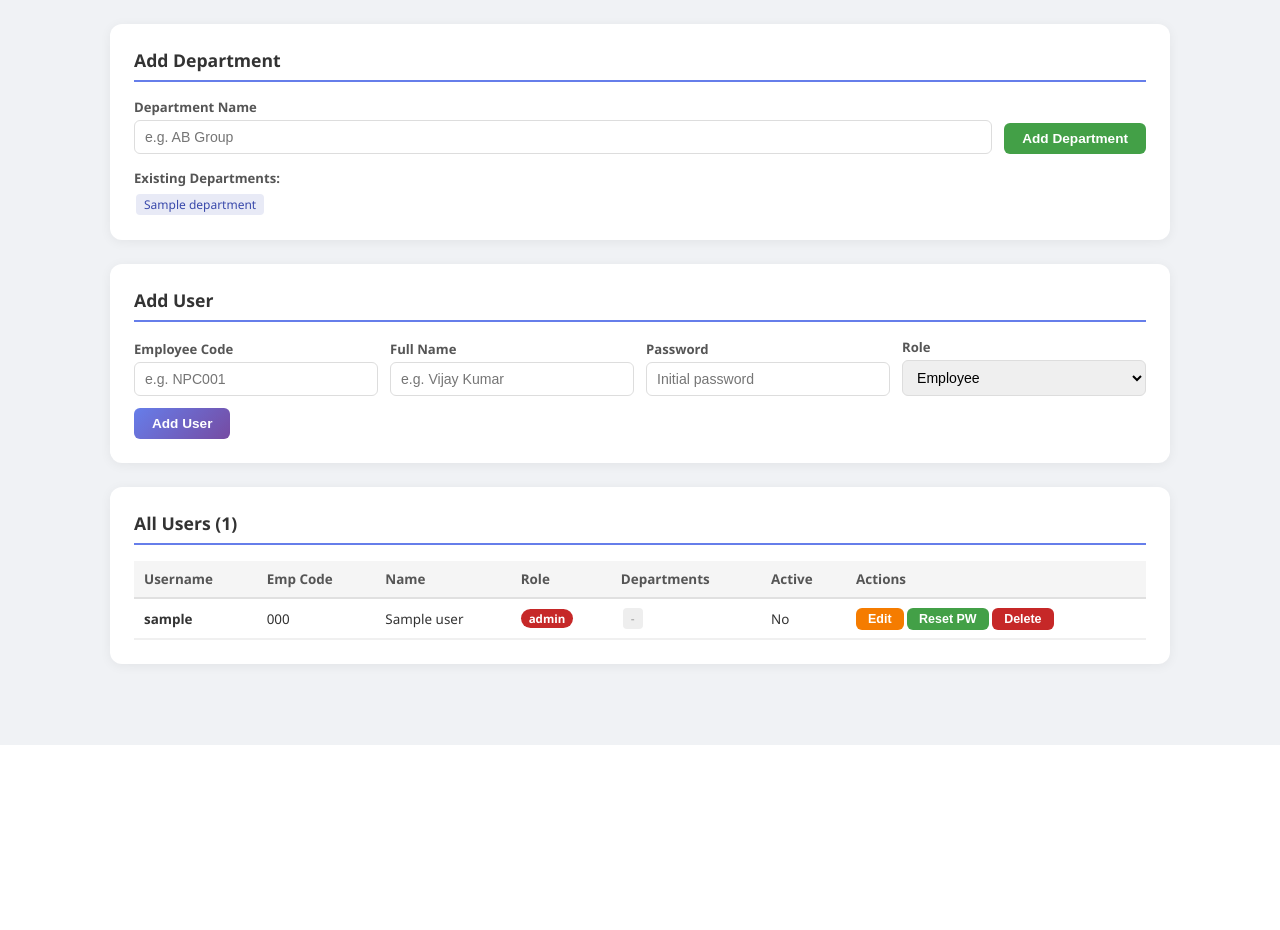
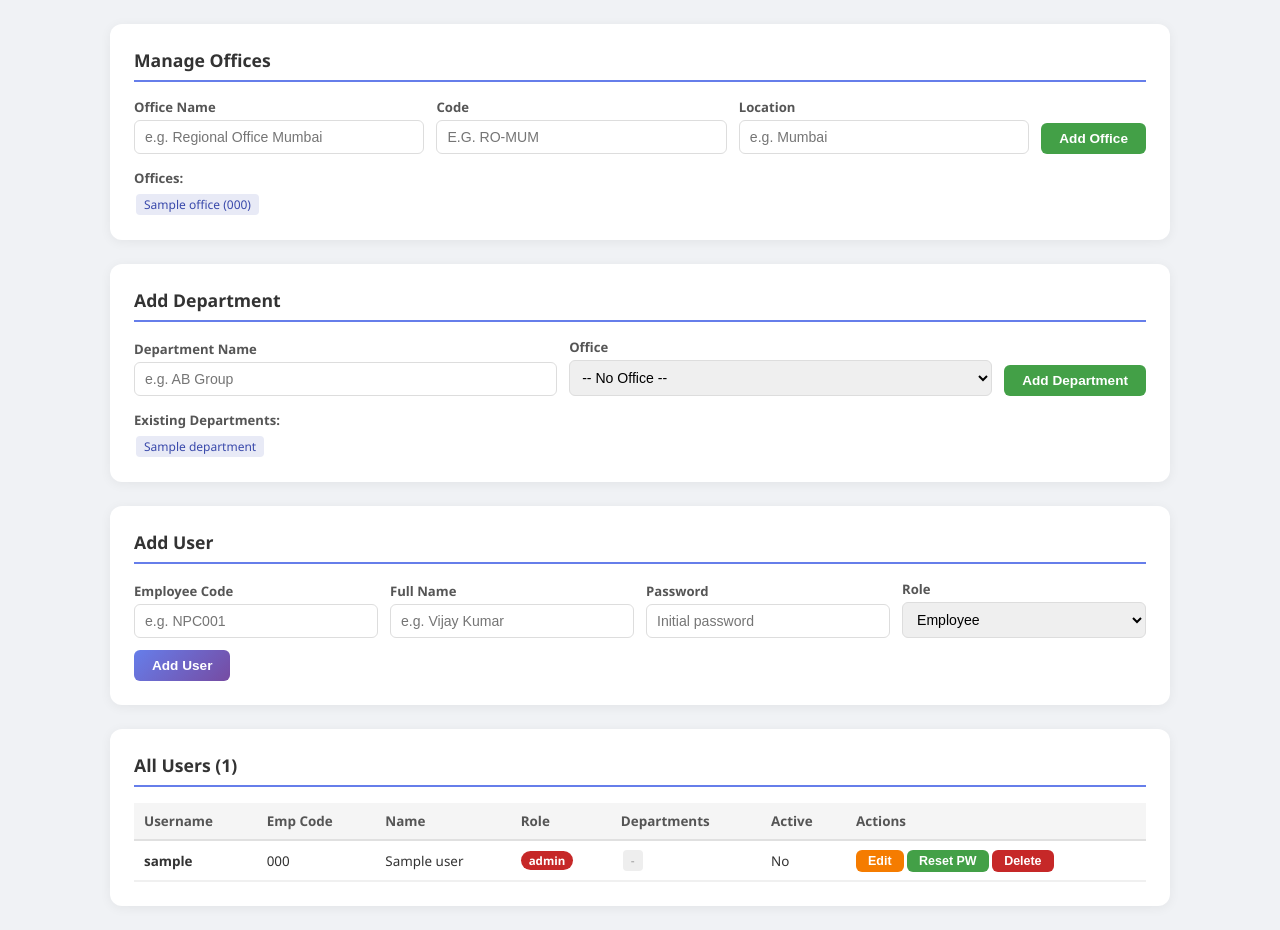
Before and after one commit to VijayGPT2023/Biometric-attendance, a Flask app: template templates/admin_users.html in a window 1280 px wide. Shown: the part 55-985 px from the top of the page. Before the commit the page ends 800 px from the top, so only its background shows below. Run offline with Flask 3, Linux system fonts and the light colour scheme; the template is opened without the code that fills it: most values are stand-ins (such as "Sample title", 1, 10 or a date in 2020); parts of the project's set-up code (start-up, migrations or seed data) failed here and were passed over; some libraries are stand-ins or nearby versions.

Commit message:
Add multi-office support for regional office expansion
Schema:
- New offices table (name, code, location)
- office_id added to users, departments, upload_sessions
- emp_code unique per office (same code can exist in different offices)
- audit_log table added for future audit trail

Features:
- Admin can create offices (e.g. RO-Mumbai, RO-Chennai)
- Upload XLS scoped to selected office
- Default HQ office auto-created, existing data migrated to HQ
- Department creation now supports office assignment

Supports: 25 departments across 12+ regional offices, 500 employees

Co-Authored-By: Claude Opus 4.6 (1M context) <noreply@anthropic.com>

```diff
--- a/app.py
+++ b/app.py
@@ -141,14 +141,151 @@ def init_db():
         _init_db_sqlite()
 
 
+SCHEMA_SQL_SQLITE = '''
+    CREATE TABLE IF NOT EXISTS offices (
+        id INTEGER PRIMARY KEY AUTOINCREMENT,
+        name TEXT UNIQUE NOT NULL,
+        code TEXT UNIQUE NOT NULL,
+        location TEXT DEFAULT ''
+    );
+    CREATE TABLE IF NOT EXISTS users (
+        id INTEGER PRIMARY KEY AUTOINCREMENT,
+        emp_code TEXT NOT NULL,
+        name TEXT NOT NULL,
+        password_hash TEXT NOT NULL,
+        role TEXT NOT NULL DEFAULT 'employee',
+        is_active INTEGER DEFAULT 1,
+        username TEXT DEFAULT '',
+        must_change_password INTEGER DEFAULT 1,
+        active_session_id TEXT DEFAULT '',
+        last_activity TEXT DEFAULT '',
+        office_id INTEGER DEFAULT NULL,
+        created_at TEXT DEFAULT CURRENT_TIMESTAMP,
+        UNIQUE(emp_code, office_id)
+    );
+    CREATE TABLE IF NOT EXISTS departments (
+        id INTEGER PRIMARY KEY AUTOINCREMENT,
+        name TEXT NOT NULL,
+        office_id INTEGER DEFAULT NULL,
+        UNIQUE(name, office_id)
+    );
+    CREATE TABLE IF NOT EXISTS head_departments (
+        user_id INTEGER NOT NULL,
+        dept_id INTEGER NOT NULL,
+        PRIMARY KEY (user_id, dept_id),
+        FOREIGN KEY (user_id) REFERENCES users(id) ON DELETE CASCADE,
+        FOREIGN KEY (dept_id) REFERENCES departments(id) ON DELETE CASCADE
+    );
+    CREATE TABLE IF NOT EXISTS upload_sessions (
+        id INTEGER PRIMARY KEY AUTOINCREMENT,
+        session_uuid TEXT UNIQUE NOT NULL,
+        office_id INTEGER DEFAULT NULL,
+        start_date TEXT NOT NULL,
+        end_date TEXT NOT NULL,
+        params_json TEXT NOT NULL,
+        status TEXT DEFAULT 'active',
+        created_at TEXT DEFAULT CURRENT_TIMESTAMP
+    );
+    CREATE TABLE IF NOT EXISTS justifications (
+        id INTEGER PRIMARY KEY AUTOINCREMENT,
+        session_uuid TEXT NOT NULL,
+        emp_code TEXT NOT NULL,
+        anomaly_date TEXT NOT NULL,
+        anomaly_types TEXT DEFAULT '',
+        justification TEXT DEFAULT '',
+        status TEXT DEFAULT 'pending',
+        head_remark TEXT DEFAULT '',
+        admin_remark TEXT DEFAULT '',
+        finalized INTEGER DEFAULT 0,
+        final_decision TEXT DEFAULT '',
+        updated_at TEXT DEFAULT CURRENT_TIMESTAMP,
+        UNIQUE(session_uuid, emp_code, anomaly_date)
+    );
+    CREATE TABLE IF NOT EXISTS audit_log (
+        id INTEGER PRIMARY KEY AUTOINCREMENT,
+        user_id INTEGER,
+        action TEXT NOT NULL,
+        details TEXT DEFAULT '',
+        ip_address TEXT DEFAULT '',
+        created_at TEXT DEFAULT CURRENT_TIMESTAMP
+    );
+'''
+
+
 def _init_db_sqlite():
     import sqlite3 as _sqlite3
     db = _sqlite3.connect(app.config['DATABASE'])
     db.execute('PRAGMA foreign_keys = ON')
-    db.executescript('''
+    db.executescript(SCHEMA_SQL_SQLITE)
+
+    # Migrate: add columns if missing (for DBs created by older versions)
+    existing_cols = [r[1] for r in db.execute('PRAGMA table_info(users)').fetchall()]
+    for col, typedef in [('must_change_password', 'INTEGER DEFAULT 1'),
+                          ('active_session_id', "TEXT DEFAULT ''"),
+                          ('last_activity', "TEXT DEFAULT ''"),
+                          ('username', "TEXT DEFAULT ''"),
+                          ('office_id', 'INTEGER DEFAULT NULL')]:
+        if col not in existing_cols:
+            db.execute(f'ALTER TABLE users ADD COLUMN {col} {typedef}')
+
+    # Migrate offices table
+    db.execute("CREATE TABLE IF NOT EXISTS offices (id INTEGER PRIMARY KEY AUTOINCREMENT, name TEXT UNIQUE NOT NULL, code TEXT UNIQUE NOT NULL, location TEXT DEFAULT '')")
+    db.execute("CREATE TABLE IF NOT EXISTS audit_log (id INTEGER PRIMARY KEY AUTOINCREMENT, user_id INTEGER, action TEXT NOT NULL, details TEXT DEFAULT '', ip_address TEXT DEFAULT '', created_at TEXT DEFAULT CURRENT_TIMESTAMP)")
+
+    # Add office_id to upload_sessions if missing
+    sess_cols = [r[1] for r in db.execute('PRAGMA table_info(upload_sessions)').fetchall()]
+    if 'office_id' not in sess_cols:
+        db.execute('ALTER TABLE upload_sessions ADD COLUMN office_id INTEGER DEFAULT NULL')
+
+    # Add office_id to departments if missing
+    dept_cols = [r[1] for r in db.execute('PRAGMA table_info(departments)').fetchall()]
+    if 'office_id' not in dept_cols:
+        db.execute('ALTER TABLE departments ADD COLUMN office_id INTEGER DEFAULT NULL')
+
+    db.commit()
+
+    # Create default HQ office
+    existing_office = db.execute("SELECT id FROM offices WHERE code = ?", ('HQ',)).fetchone()
+    if not existing_office:
+        db.execute("INSERT INTO offices (name, code, location) VALUES (?, ?, ?)",
+                   ('NPC Headquarters', 'HQ', 'New Delhi'))
+        db.commit()
+
+    # Assign existing departments to HQ office
+    hq_id = db.execute("SELECT id FROM offices WHERE code = ?", ('HQ',)).fetchone()[0]
+    db.execute("UPDATE departments SET office_id = ? WHERE office_id IS NULL", (hq_id,))
+    db.execute("UPDATE users SET office_id = ? WHERE office_id IS NULL AND emp_code != 'admin'", (hq_id,))
+    db.execute("UPDATE upload_sessions SET office_id = ? WHERE office_id IS NULL", (hq_id,))
+    db.commit()
+
+    existing = db.execute('SELECT id FROM users WHERE emp_code = ?', ('admin',)).fetchone()
+    if not existing:
+        db.execute(
+            'INSERT INTO users (emp_code, name, password_hash, role, username) VALUES (?, ?, ?, ?, ?)',
+            ('admin', 'Administrator', generate_password_hash('admin123'), 'admin', 'admin'))
+        db.commit()
+        seed_users(db)
+    db.close()
+
+
+def _init_db_postgres():
+    import psycopg2
+    conn = psycopg2.connect(os.environ['DATABASE_URL'])
+    conn.autocommit = True
+    cur = conn.cursor()
+
+    cur.execute('''
+        CREATE TABLE IF NOT EXISTS offices (
+            id SERIAL PRIMARY KEY,
+            name TEXT UNIQUE NOT NULL,
+            code TEXT UNIQUE NOT NULL,
+            location TEXT DEFAULT ''
+        )
+    ''')
+    cur.execute('''
         CREATE TABLE IF NOT EXISTS users (
-            id INTEGER PRIMARY KEY AUTOINCREMENT,
-            emp_code TEXT UNIQUE NOT NULL,
+            id SERIAL PRIMARY KEY,
+            emp_code TEXT NOT NULL,
             name TEXT NOT NULL,
             password_hash TEXT NOT NULL,
             role TEXT NOT NULL DEFAULT 'employee',
@@ -157,90 +294,17 @@ def _init_db_sqlite():
             must_change_password INTEGER DEFAULT 1,
             active_session_id TEXT DEFAULT '',
             last_activity TEXT DEFAULT '',
-            created_at TEXT DEFAULT CURRENT_TIMESTAMP
-        );
-        CREATE TABLE IF NOT EXISTS departments (
-            id INTEGER PRIMARY KEY AUTOINCREMENT,
-            name TEXT UNIQUE NOT NULL
-        );
-        CREATE TABLE IF NOT EXISTS head_departments (
-            user_id INTEGER NOT NULL,
-            dept_id INTEGER NOT NULL,
-            PRIMARY KEY (user_id, dept_id),
-            FOREIGN KEY (user_id) REFERENCES users(id) ON DELETE CASCADE,
-            FOREIGN KEY (dept_id) REFERENCES departments(id) ON DELETE CASCADE
-        );
-        CREATE TABLE IF NOT EXISTS upload_sessions (
-            id INTEGER PRIMARY KEY AUTOINCREMENT,
-            session_uuid TEXT UNIQUE NOT NULL,
-            start_date TEXT NOT NULL,
-            end_date TEXT NOT NULL,
-            params_json TEXT NOT NULL,
-            status TEXT DEFAULT 'active',
-            created_at TEXT DEFAULT CURRENT_TIMESTAMP
-        );
-        CREATE TABLE IF NOT EXISTS justifications (
-            id INTEGER PRIMARY KEY AUTOINCREMENT,
-            session_uuid TEXT NOT NULL,
-            emp_code TEXT NOT NULL,
-            anomaly_date TEXT NOT NULL,
-            anomaly_types TEXT DEFAULT '',
-            justification TEXT DEFAULT '',
-            status TEXT DEFAULT 'pending',
-            head_remark TEXT DEFAULT '',
-            admin_remark TEXT DEFAULT '',
-            finalized INTEGER DEFAULT 0,
-            final_decision TEXT DEFAULT '',
-            updated_at TEXT DEFAULT CURRENT_TIMESTAMP,
-            UNIQUE(session_uuid, emp_code, anomaly_date)
-        );
-    ''')
-    # Migrate: add columns if missing (for DBs created by older versions)
-    existing_cols = [r[1] for r in db.execute('PRAGMA table_info(users)').fetchall()]
-    for col, typedef in [('must_change_password', 'INTEGER DEFAULT 1'),
-                          ('active_session_id', "TEXT DEFAULT ''"),
-                          ('last_activity', "TEXT DEFAULT ''"),
-                          ('username', "TEXT DEFAULT ''")]:
-        if col not in existing_cols:
-            db.execute(f'ALTER TABLE users ADD COLUMN {col} {typedef}')
-    db.commit()
-
-    existing = db.execute('SELECT id FROM users WHERE emp_code = ?', ('admin',)).fetchone()
-    if not existing:
-        db.execute(
-            'INSERT INTO users (emp_code, name, password_hash, role, username) VALUES (?, ?, ?, ?, ?)',
-            ('admin', 'Administrator', generate_password_hash('admin123'), 'admin', 'admin'))
-        db.commit()
-        seed_users(db)
-    db.close()
-
-
-def _init_db_postgres():
-    import psycopg2
-    conn = psycopg2.connect(os.environ['DATABASE_URL'])
-    conn.autocommit = True
-    cur = conn.cursor()
-
-    # Create tables
-    cur.execute('''
-        CREATE TABLE IF NOT EXISTS users (
-            id SERIAL PRIMARY KEY,
-            emp_code TEXT UNIQUE NOT NULL,
-            name TEXT NOT NULL,
-            password_hash TEXT NOT NULL,
-            role TEXT NOT NULL DEFAULT 'employee',
-            is_active INTEGER DEFAULT 1,
-            username TEXT DEFAULT '',
-            must_change_password INTEGER DEFAULT 1,
-            active_session_id TEXT DEFAULT '',
-            last_activity TEXT DEFAULT '',
-            created_at TEXT DEFAULT CURRENT_TIMESTAMP
+            office_id INTEGER DEFAULT NULL,
+            created_at TEXT DEFAULT CURRENT_TIMESTAMP,
+            UNIQUE(emp_code, office_id)
         )
     ''')
     cur.execute('''
         CREATE TABLE IF NOT EXISTS departments (
             id SERIAL PRIMARY KEY,
-            name TEXT UNIQUE NOT NULL
+            name TEXT NOT NULL,
+            office_id INTEGER DEFAULT NULL,
+            UNIQUE(name, office_id)
         )
     ''')
     cur.execute('''
@@ -254,6 +318,7 @@ def _init_db_postgres():
         CREATE TABLE IF NOT EXISTS upload_sessions (
             id SERIAL PRIMARY KEY,
             session_uuid TEXT UNIQUE NOT NULL,
+            office_id INTEGER DEFAULT NULL,
             start_date TEXT NOT NULL,
             end_date TEXT NOT NULL,
             params_json TEXT NOT NULL,
@@ -278,6 +343,16 @@ def _init_db_postgres():
             UNIQUE(session_uuid, emp_code, anomaly_date)
         )
     ''')
+    cur.execute('''
+        CREATE TABLE IF NOT EXISTS audit_log (
+            id SERIAL PRIMARY KEY,
+            user_id INTEGER,
+            action TEXT NOT NULL,
+            details TEXT DEFAULT '',
+            ip_address TEXT DEFAULT '',
+            created_at TEXT DEFAULT CURRENT_TIMESTAMP
+        )
+    ''')
 
     # Migrate: add columns if missing
     cur.execute("SELECT column_name FROM information_schema.columns WHERE table_name = 'users'")
@@ -285,9 +360,34 @@ def _init_db_postgres():
     for col, typedef in [('must_change_password', 'INTEGER DEFAULT 1'),
                           ('active_session_id', "TEXT DEFAULT ''"),
                           ('last_activity', "TEXT DEFAULT ''"),
-                          ('username', "TEXT DEFAULT ''")]:
+                          ('username', "TEXT DEFAULT ''"),
+                          ('office_id', 'INTEGER DEFAULT NULL')]:
         if col not in existing_cols:
             cur.execute(f'ALTER TABLE users ADD COLUMN {col} {typedef}')
+
+    # Migrate departments
+    cur.execute("SELECT column_name FROM information_schema.columns WHERE table_name = 'departments'")
+    dept_cols = [r[0] for r in cur.fetchall()]
+    if 'office_id' not in dept_cols:
+        cur.execute("ALTER TABLE departments ADD COLUMN office_id INTEGER DEFAULT NULL")
+
+    # Migrate upload_sessions
+    cur.execute("SELECT column_name FROM information_schema.columns WHERE table_name = 'upload_sessions'")
+    sess_cols = [r[0] for r in cur.fetchall()]
+    if 'office_id' not in sess_cols:
+        cur.execute("ALTER TABLE upload_sessions ADD COLUMN office_id INTEGER DEFAULT NULL")
+
+    # Create default HQ office
+    cur.execute("SELECT id FROM offices WHERE code = %s", ('HQ',))
+    if not cur.fetchone():
+        cur.execute("INSERT INTO offices (name, code, location) VALUES (%s, %s, %s)",
+                    ('NPC Headquarters', 'HQ', 'New Delhi'))
+
+    cur.execute("SELECT id FROM offices WHERE code = %s", ('HQ',))
+    hq_id = cur.fetchone()[0]
+    cur.execute("UPDATE departments SET office_id = %s WHERE office_id IS NULL", (hq_id,))
+    cur.execute("UPDATE users SET office_id = %s WHERE office_id IS NULL AND emp_code != 'admin'", (hq_id,))
+    cur.execute("UPDATE upload_sessions SET office_id = %s WHERE office_id IS NULL", (hq_id,))
 
     # Seed admin if not exists
     cur.execute("SELECT id FROM users WHERE emp_code = %s", ('admin',))
@@ -295,7 +395,6 @@ def _init_db_postgres():
         cur.execute(
             "INSERT INTO users (emp_code, name, password_hash, role, username) VALUES (%s, %s, %s, %s, %s)",
             ('admin', 'Administrator', generate_password_hash('admin123'), 'admin', 'admin'))
-        # Seed all users using a temporary wrapper
         from db import PgConnection
         pg_wrapped = PgConnection(conn)
         pg_wrapped._conn.autocommit = True
@@ -1294,8 +1393,10 @@ def admin_dashboard():
         'SELECT * FROM upload_sessions ORDER BY created_at DESC').fetchall()
     users = db.execute('SELECT * FROM users ORDER BY role, name').fetchall()
     departments = db.execute('SELECT * FROM departments ORDER BY name').fetchall()
+    offices = db.execute('SELECT * FROM offices ORDER BY name').fetchall()
     return render_template('admin_dashboard.html',
-                           sessions=sessions, users=users, departments=departments)
+                           sessions=sessions, users=users, departments=departments,
+                           offices=offices)
 
 
 @app.route('/admin/upload', methods=['POST'])
@@ -1305,6 +1406,12 @@ def admin_upload():
     if not files or all(f.filename == '' for f in files):
         flash('No file uploaded')
         return redirect(url_for('admin_dashboard'))
+
+    office_id = request.form.get('office_id', '')
+    if not office_id:
+        flash('Please select an office.')
+        return redirect(url_for('admin_dashboard'))
+    office_id = int(office_id)
 
     try:
         late_h, late_m = map(int, request.form.get('late_time', '10:00').split(':'))
@@ -1376,9 +1483,9 @@ def admin_upload():
     # Save to database
     db = get_db()
     db.execute('''
-        INSERT INTO upload_sessions (session_uuid, start_date, end_date, params_json)
-        VALUES (?, ?, ?, ?)
-    ''', (session_id, start_date.isoformat(), end_date.isoformat(), json.dumps(params)))
+        INSERT INTO upload_sessions (session_uuid, start_date, end_date, params_json, office_id)
+        VALUES (?, ?, ?, ?, ?)
+    ''', (session_id, start_date.isoformat(), end_date.isoformat(), json.dumps(params), office_id))
     db.commit()
 
     # Auto-create departments and justification rows
@@ -1518,9 +1625,10 @@ def admin_users():
     ''').fetchall()
     for row in rows:
         head_depts.setdefault(row['user_id'], []).append(row['name'])
+    offices = db.execute('SELECT * FROM offices ORDER BY name').fetchall()
     return render_template('admin_users.html',
                            users=users, departments=departments,
-                           head_depts=head_depts)
+                           head_depts=head_depts, offices=offices)
 
 
 def generate_username(name, db):
@@ -1645,14 +1753,37 @@ def admin_delete_user(user_id):
 @role_required('admin')
 def admin_add_dept():
     name = request.form.get('dept_name', '').strip()
+    office_id = request.form.get('office_id', '')
     if name:
         db = get_db()
         try:
-            db.execute('INSERT INTO departments (name) VALUES (?)', (name,))
+            if office_id:
+                db.execute('INSERT INTO departments (name, office_id) VALUES (?, ?)',
+                           (name, int(office_id)))
+            else:
+                db.execute('INSERT INTO departments (name) VALUES (?)', (name,))
             db.commit()
             flash(f'Department "{name}" added.')
         except IntegrityError:
             flash(f'Department "{name}" already exists.')
+    return redirect(url_for('admin_users'))
+
+
+@app.route('/admin/offices/add', methods=['POST'])
+@role_required('admin')
+def admin_add_office():
+    name = request.form.get('office_name', '').strip()
+    code = request.form.get('office_code', '').strip().upper()
+    location = request.form.get('office_location', '').strip()
+    if name and code:
+        db = get_db()
+        try:
+            db.execute('INSERT INTO offices (name, code, location) VALUES (?, ?, ?)',
+                       (name, code, location))
+            db.commit()
+            flash(f'Office "{name}" ({code}) added.')
+        except IntegrityError:
+            flash(f'Office "{name}" or code "{code}" already exists.')
     return redirect(url_for('admin_users'))
 
 
--- a/templates/admin_users.html
+++ b/templates/admin_users.html
@@ -73,14 +73,52 @@
         {% if messages %}{% for msg in messages %}<div class="flash">{{ msg }}</div>{% endfor %}{% endif %}
         {% endwith %}
 
+        <!-- Add Office -->
+        <div class="card">
+            <h2>Manage Offices</h2>
+            <form action="/admin/offices/add" method="post" style="display:flex; gap:12px; align-items:flex-end; flex-wrap:wrap;">
+                <input type="hidden" name="csrf_token" value="{{ csrf_token() }}">
+                <div class="form-group">
+                    <label>Office Name</label>
+                    <input type="text" name="office_name" placeholder="e.g. Regional Office Mumbai" required>
+                </div>
+                <div class="form-group">
+                    <label>Code</label>
+                    <input type="text" name="office_code" placeholder="e.g. RO-MUM" required style="text-transform:uppercase;">
+                </div>
+                <div class="form-group">
+                    <label>Location</label>
+                    <input type="text" name="office_location" placeholder="e.g. Mumbai">
+                </div>
+                <button type="submit" class="btn btn-green">Add Office</button>
+            </form>
+            {% if offices is defined and offices %}
+            <div style="margin-top: 12px;">
+                <strong style="font-size:0.82rem; color:#555;">Offices:</strong>
+                <div class="dept-tags" style="margin-top:4px;">
+                    {% for o in offices %}<span>{{ o.name }} ({{ o.code }})</span>{% endfor %}
+                </div>
+            </div>
+            {% endif %}
+        </div>
+
         <!-- Add Department -->
         <div class="card">
             <h2>Add Department</h2>
-            <form action="/admin/departments/add" method="post" style="display:flex; gap:12px; align-items:flex-end;">
+            <form action="/admin/departments/add" method="post" style="display:flex; gap:12px; align-items:flex-end; flex-wrap:wrap;">
                 <input type="hidden" name="csrf_token" value="{{ csrf_token() }}">
                 <div class="form-group">
                     <label>Department Name</label>
                     <input type="text" name="dept_name" placeholder="e.g. AB Group" required>
+                </div>
+                <div class="form-group">
+                    <label>Office</label>
+                    <select name="office_id" style="width:100%; padding:8px; border:1px solid #ddd; border-radius:6px;">
+                        <option value="">-- No Office --</option>
+                        {% if offices is defined %}
+                        {% for o in offices %}<option value="{{ o.id }}">{{ o.name }}</option>{% endfor %}
+                        {% endif %}
+                    </select>
                 </div>
                 <button type="submit" class="btn btn-green">Add Department</button>
             </form>
```
Also changed, not shown: templates/admin_dashboard.html (+14 -3 lines).
